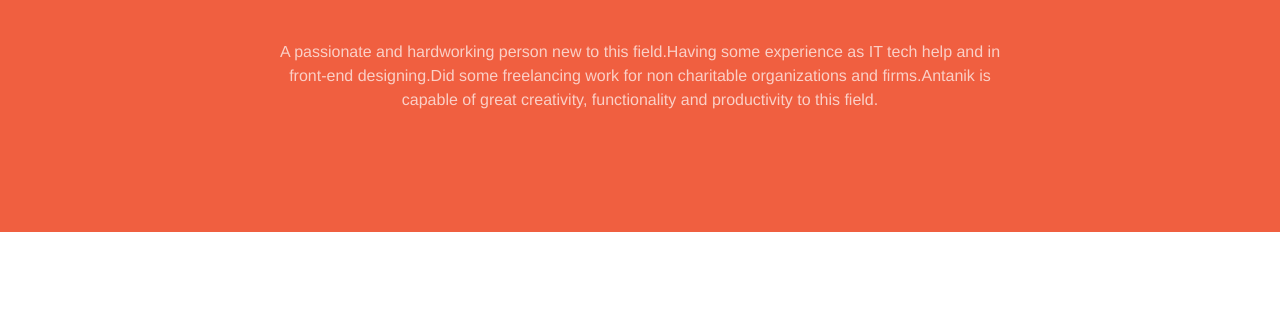
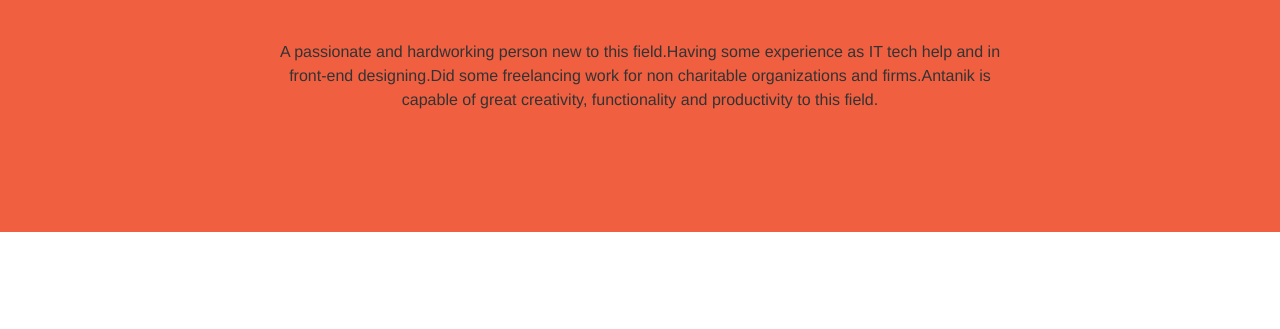
Before and after one commit to AntanikMitra/assignment3_comp1073, a plain HTML site: page index.html in a window 1280 px wide. Shown: the part 995-1324 px from the top of the page. Drawn offline with Linux system fonts and the light colour scheme.

Commit message:
little change in html file

```diff
--- a/Scripts/app.js
+++ b/Scripts/app.js
@@ -30,7 +30,7 @@
 
 
      var request = new XMLHttpRequest();
-    request.open('GET', '../info.json', true);
+    request.open('GET', '/info.json', true);
     request.addEventListener('readystatechange', function() {
         // wait for file to finish loading
         if (request.readyState === 4 && request.status === 200) {
--- a/index.html
+++ b/index.html
@@ -69,7 +69,7 @@
                     <hr class="light">
                     <a class="center-block"><img src="content/images/pic.jpg" class="img-responsive img-circle center-block" style="width:50%" /></a>
                     <hr>
-                    <p class="text-faded" id="paragraph1"></p>
+                    <p id="paragraph1"></p>
 
                 </div>
             </div>
```
